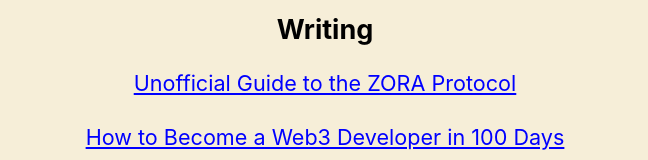
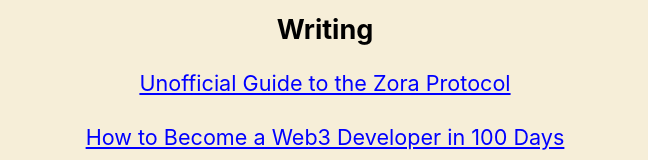
Before and after one commit to 0xTranqui/tranqui.dev, a Next.js app: page / in a window 1280 px wide. Shown: the part 349-509 px from the top of the page, without its empty margins (315-963 px from the left). Built offline with nearby package versions, Linux system fonts and the light colour scheme.

Commit message:
updated readme

```diff
--- a/pages/index.js
+++ b/pages/index.js
@@ -69,7 +69,7 @@
           <ul className={utilStyles.list}>
             <li className={utilStyles.listItem}>
               <a href="https://twitter.com/0xTranqui/status/1506722429208567819?s=20&t=rZAv8pnSvFP0vSqJbSoS4Q">
-              Unofficial Guide to the ZORA Protocol
+              Unofficial Guide to the Zora Protocol
               </a>
             </li>
             <li className={utilStyles.listItem}>
```
Also changed, not shown: 1 other file (tests, documents, lock files or other folders).
